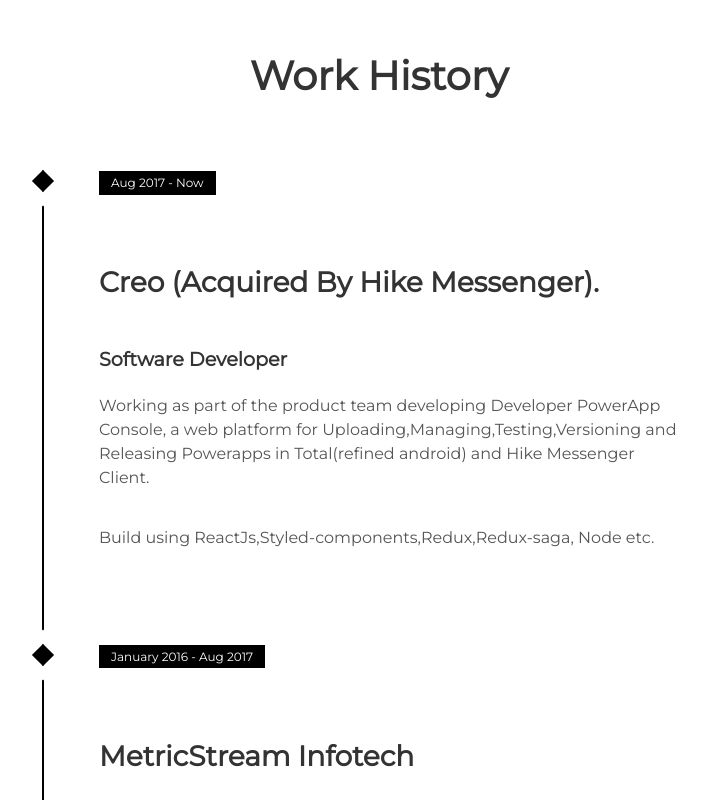
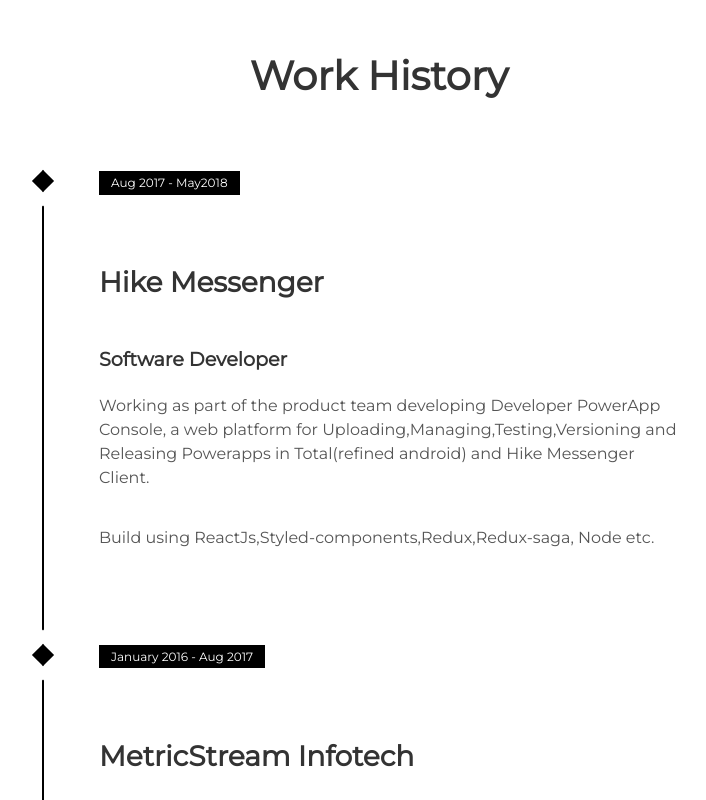
Before and after one commit to arnavyagnik/arnavyagnik.github.io, a plain HTML site: page index.html in a window 1280 px wide. Shown: the part 1577-2377 px from the top of the page, without its empty margins (261-967 px from the left). Drawn offline with nearby package versions, Linux system fonts and the light colour scheme.

Commit message:
Update index.html

```diff
--- a/index.html
+++ b/index.html
@@ -75,8 +75,8 @@
         <li class="timeline-event">
           <label class="timeline-event-icon"></label>
           <div class="timeline-event-copy">
-            <p class="timeline-event-thumbnail">Aug 2017 - Now</p>
-            <h3>Creo (Acquired By Hike Messenger).</h3>
+            <p class="timeline-event-thumbnail">Aug 2017 - May2018</p>
+            <h3>Hike Messenger</h3>
             <h4>Software Developer</h4>
             <p>Working as part of the product team developing Developer PowerApp Console, a web platform for Uploading,Managing,Testing,Versioning
               and Releasing Powerapps in Total(refined android) and Hike Messenger Client.</p>
```
